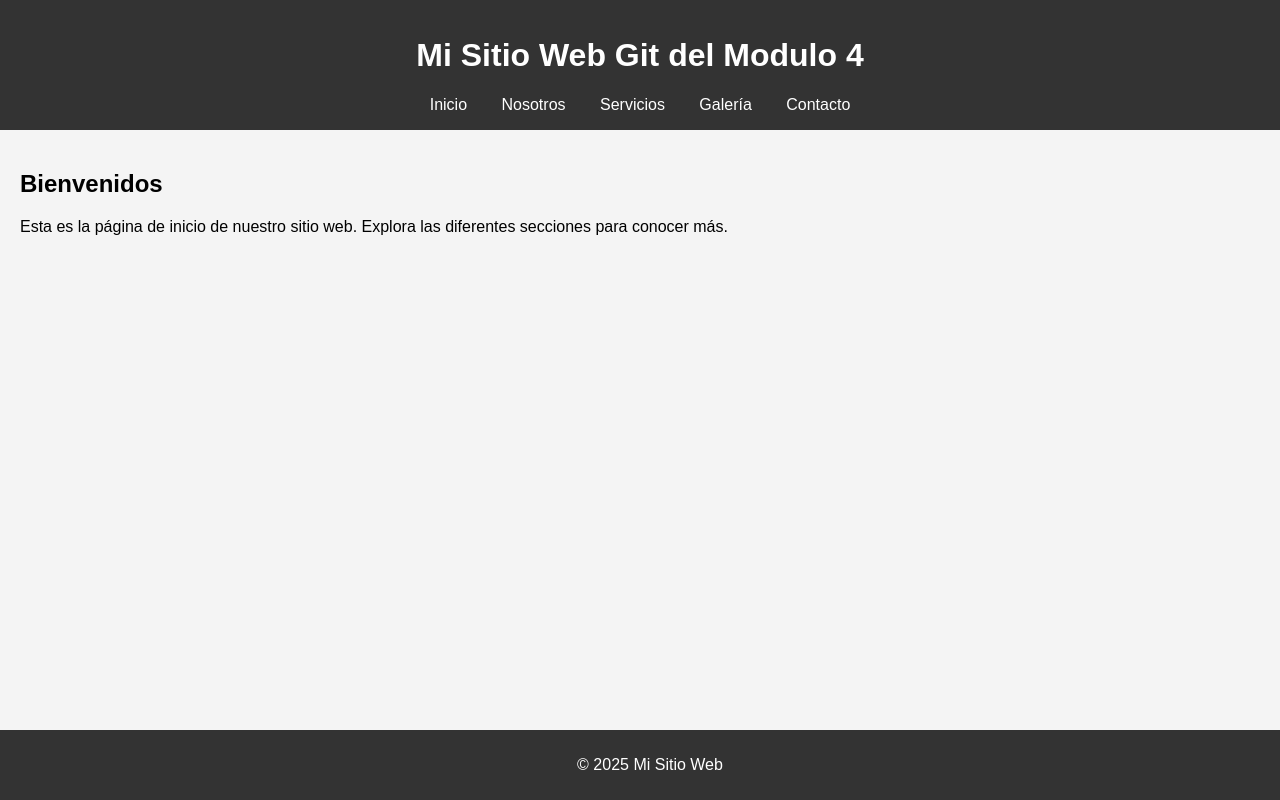
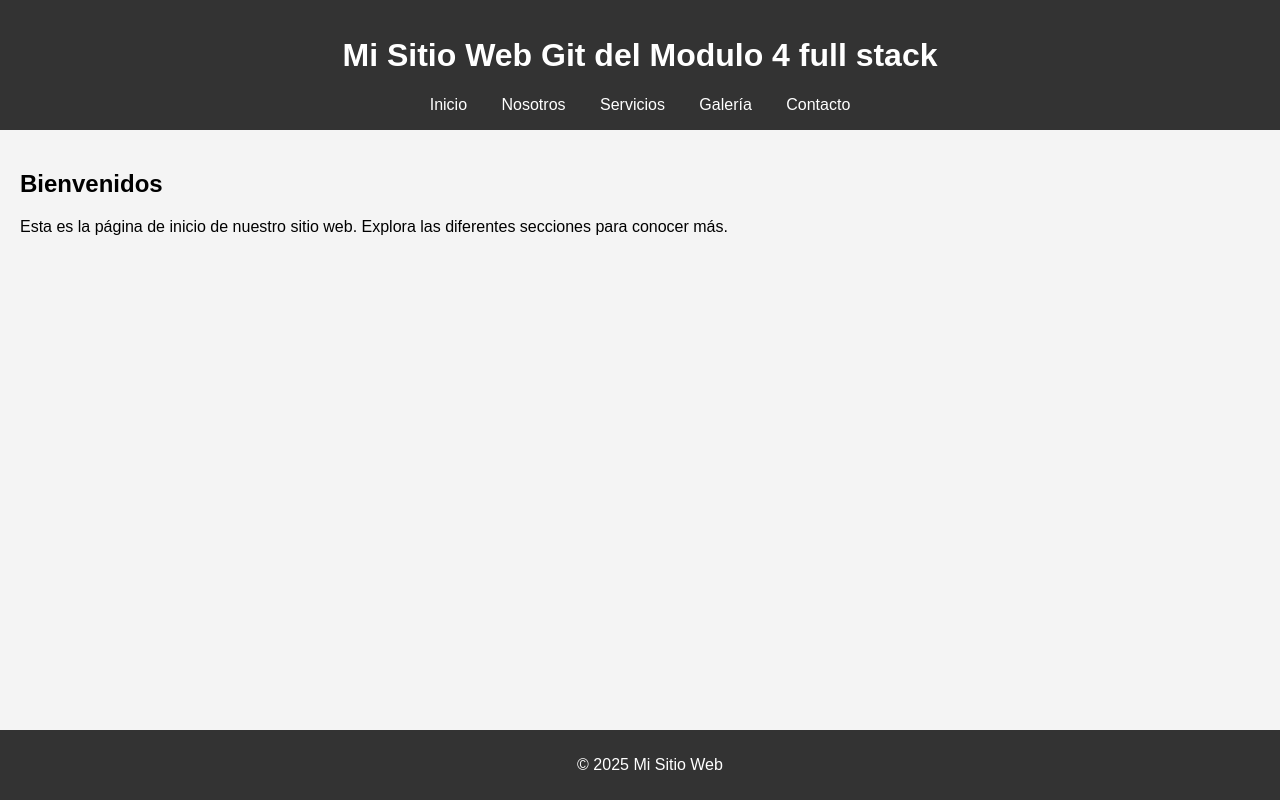
Before and after one commit to danielacademy91/webDevOps, a plain HTML site: page index.html in a window 1280 px wide. Drawn offline with Linux system fonts and the light colour scheme.

Commit message:
index concluido

```diff
--- a/index.html
+++ b/index.html
@@ -8,7 +8,7 @@
 </head>
 <body>
   <header>
-    <h1>Mi Sitio Web Git del Modulo 4</h1>
+    <h1>Mi Sitio Web Git del Modulo 4 full stack</h1>
     <nav>
       <a href="index.html">Inicio</a>
       <a href="nosotros.html">Nosotros</a>
```
